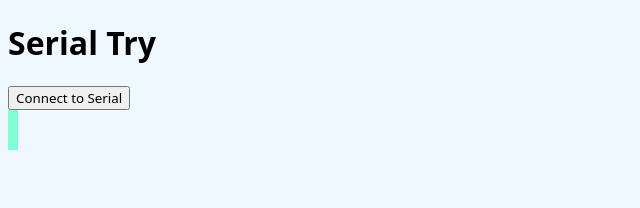
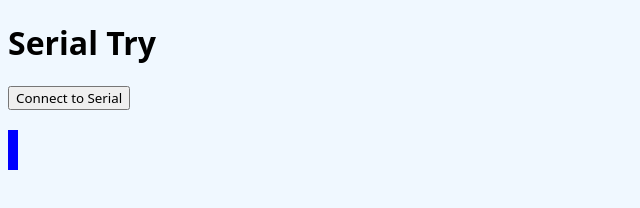
Before and after one commit to bacalj/serial-try, a plain HTML site: page index.html in a window 1280 px wide. Shown: the full height of the page, 0-640 px from the left. Drawn offline with Linux system fonts and the light colour scheme.

Commit message:
notes update

```diff
--- a/script.js
+++ b/script.js
@@ -6,6 +6,7 @@
 async function connect(){
 
     let rect = document.getElementById('rect')
+    console.log(navigator)
     port = await navigator.serial.requestPort()
     await port.open({ baudRate: 9600 }).catch((e) => console.log(e))
 
--- a/style.css
+++ b/style.css
@@ -11,7 +11,8 @@
 }
 
 #rect {
+    margin-top:20px;
     height: 40px;
     width: 10px;
-    background-color: aquamarine;
+    background-color: blue;
 }
```
Also changed, not shown: readme.md, sketch.png (deleted), 1 other file.
